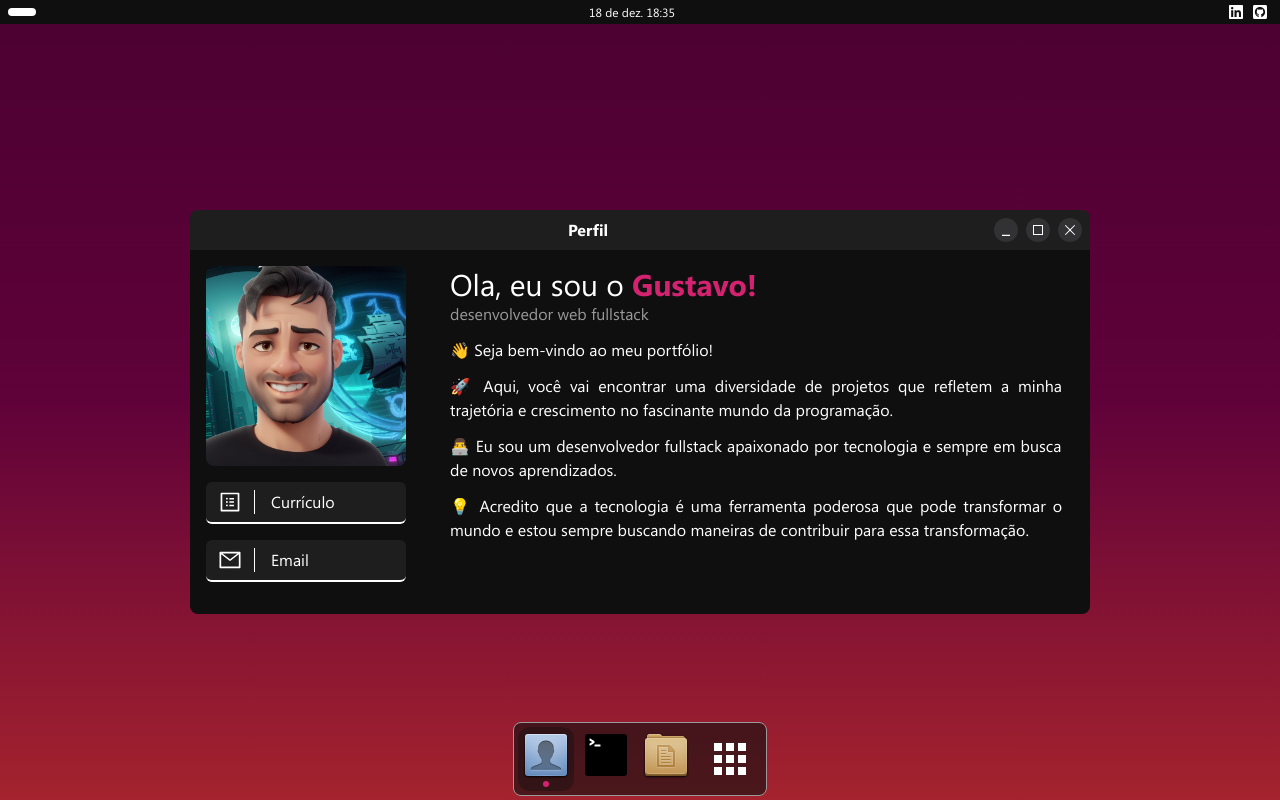
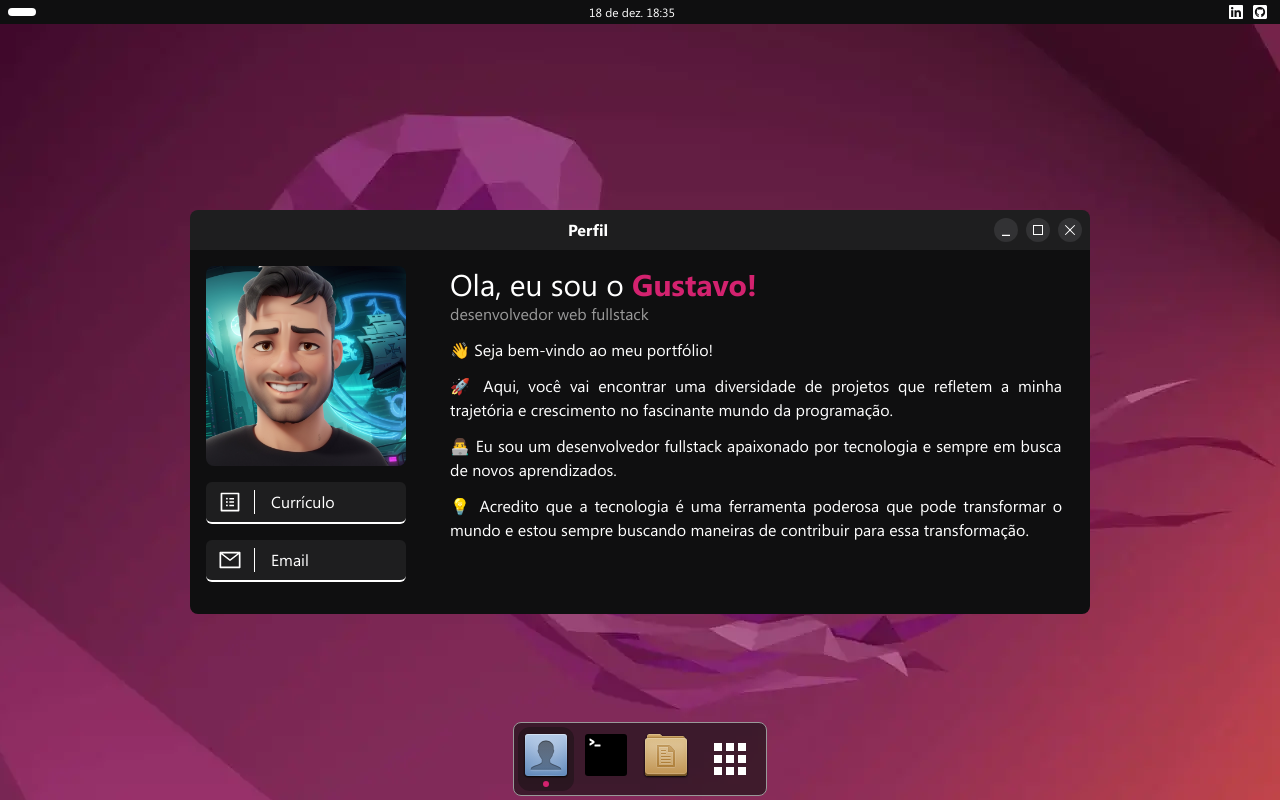
Before and after one commit to gstvcampos/portfolio, a Next.js app: page / in a window 1280 px wide. Built offline with nearby package versions, Linux system fonts and the light colour scheme.

Commit message:
feat: background image

```diff
--- a/src/app/globals.css
+++ b/src/app/globals.css
@@ -17,10 +17,6 @@
   --focus-primary: 300deg 1% 33%;
   --focus-secondary: 334deg 33% 48%;
   --focus-tertiary: 16deg 81% 52%;
-}
-
-body {
-  background: linear-gradient(to bottom, hsl(var(--top)), hsl(var(--middle)), hsl(var(--bottom)));
 }
 
 .h-screen {
--- a/src/app/layout.tsx
+++ b/src/app/layout.tsx
@@ -19,7 +19,7 @@ export default function RootLayout({ children }: { children: ReactNode }) {
         }
       >
         <TopBar />
-        <div className="relative flex h-[calc(100%-24px)] items-center justify-center">
+        <div className="relative flex h-[calc(100%-24px)] items-center justify-center bg-[url('/background.webp')] bg-auto bg-center bg-no-repeat">
           {children}
         </div>
         <Dock />
```
Also changed, not shown: public/background.webp (added).
